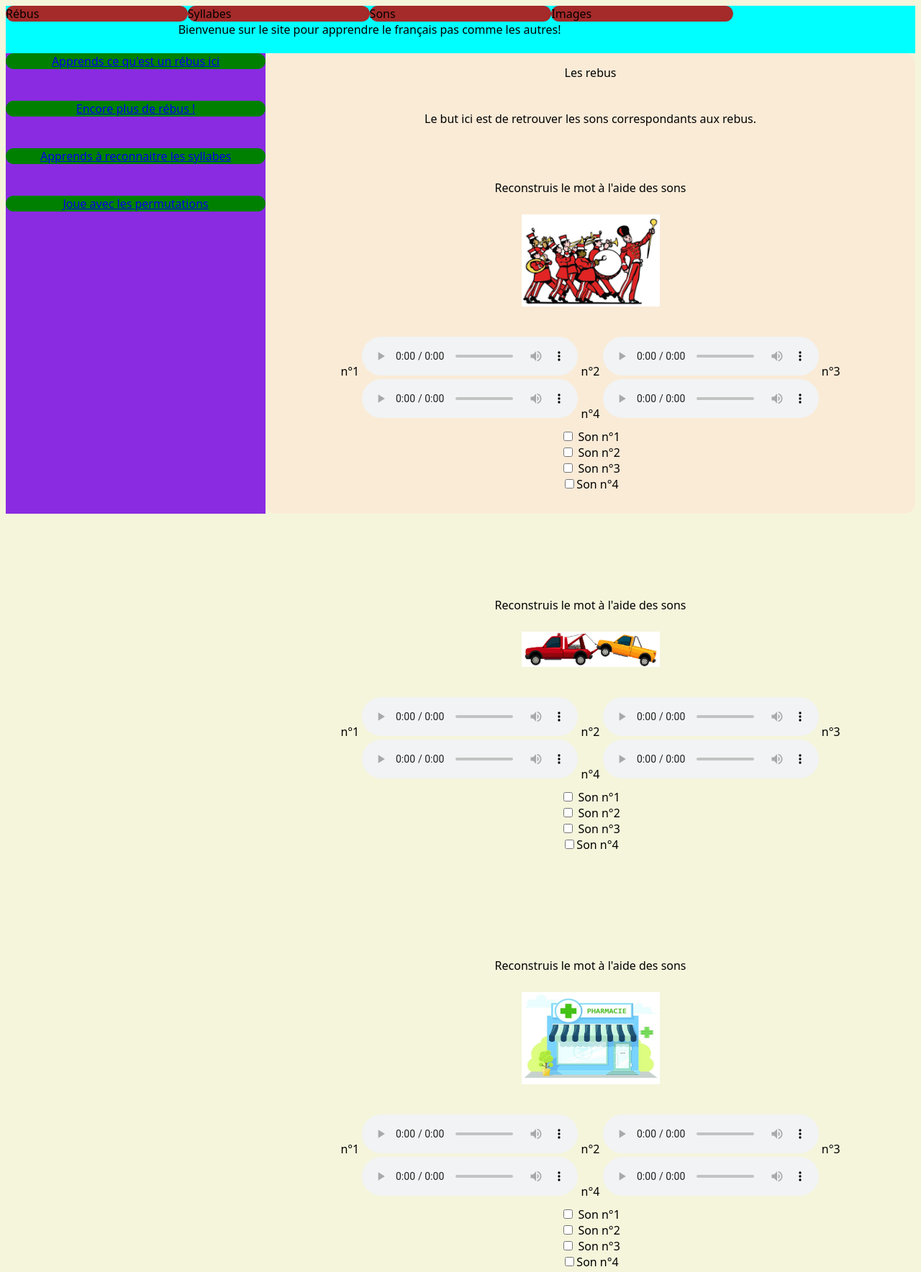
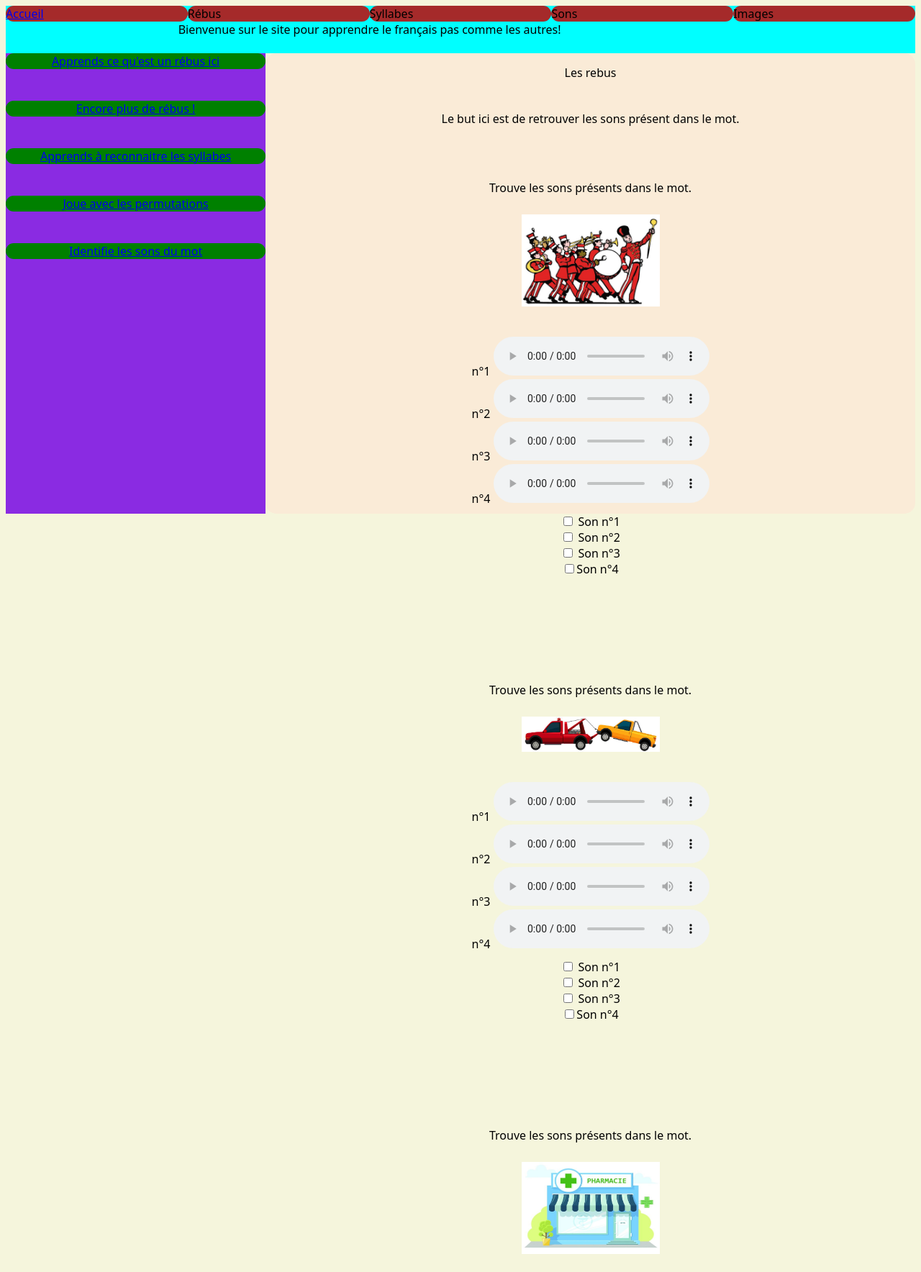
Before and after one commit to m4rt1nk4hn/Prog_web, a plain HTML site: page html/ex5.html in a window 1280 px wide. Shown: the top 1768 px of the page at 72% size. Drawn offline with Linux system fonts and the light colour scheme.

Commit message:
Add files via upload

```diff
--- a/html/ex5.html
+++ b/html/ex5.html
@@ -7,45 +7,50 @@
     </head>
     <body>
         <header>
-            <!-- Le header sera en haut de la page (et restera quand on déroulera la page ?) -->
+            <!-- Le header sera en haut de la page-->
              <nav class="nav-haut">
+				<div class="haut"><a href="../index.html">Accueil</a></div>
                 <div class="haut">Rébus</div>
                 <div class="haut">Syllabes</div>
                 <div class="haut">Sons</div>
                 <div class="haut">Images</div>
                 <div id="presentation">Bienvenue sur le site pour apprendre le français pas comme les autres!</div>
+
              </nav>
         </header>
         <main>
             <div id="blabla">
                 <p>Les rebus <br /></p>
-                <p>Le but ici est de retrouver les sons correspondants aux rebus.</p>
+                <p>Le but ici est de retrouver les sons présent dans le mot.</p>
 				<br/>
-
-				<p>Reconstruis le mot à l'aide des sons</p>
+		<!-- Première question -->
+				<p>Trouve les sons présents dans le mot.</p>
 				<img class="rebus" src="../images/image_12_fanfare_cle.jpg" alt="fanfare">
 				<br/>
 				<span class="reponses">
+		<!-- indiquation du numéro qui correspond à l'audio pour l'exercice-->
 					<span>n°1</span>
 						<audio controls>
 							<source src="../son/son_02_phare.mp3" type="audio/mpeg">
 						</audio>
-
+					<br/>
 					<span>n°2</span>
 						<audio controls>
 							<source src="../son/son_09_nez.mp3" type="audio/mpeg">
 						</audio>
-
+					<br/>
 					<span>n°3</span>
 						<audio controls>
 							<source src="../son/son_01_faon.mp3" type="audio/mpeg">
 						</audio>
-
+					<br/>
 					<span>n°4</span>
 						<audio controls>
 							<source src="../son/son_12_hotte.mp3" type="audio/mpeg">
 						</audio>
+					<br/>
 				</span>
+		<!-- mis en place de checkbox avec des id pour pouvoir récuperer les réponses-->
 				<span class="reponses">
 					<label><input type="checkbox" id="question1_phare"> Son n°1</label><br/>
 					<label><input type="checkbox" id="question1_nez"> Son n°2</label><br/>
@@ -53,7 +58,8 @@
 					<label><input type="checkbox" id="question1_hotte">Son n°4</label><br/>
 				</span>
 				<br/><br/><br/><br/><br/>
-				<p>Reconstruis le mot à l'aide des sons</p>
+		<!--Deuxième question-->
+				<p>Trouve les sons présents dans le mot.</p>
 				<img class="rebus" src="../images/image_15_depanner_cle.jpg" alt="depanner">
 				<br/>
 				<span class="reponses">
@@ -62,22 +68,24 @@
 						<audio controls>
 							<source src="../son/son_07_des.mp3" type="audio/mpeg">
 						</audio>
-
+					<br/>
 					<span>n°2</span>
 						<audio controls>
 							<source src="../son/son_08_pas.mp3" type="audio/mpeg">
 						</audio>
-
+					<br/>
 					<span>n°3</span>
 						<audio controls>
 							<source src="../son/son_04_mat.mp3" type="audio/mpeg">
 						</audio>
-
+					<br/>
 					<span>n°4</span>
 						<audio controls>
 							<source src="../son/son_09_nez.mp3" type="audio/mpeg">
 						</audio>
+					<br/>
 				</span>
+		<!--Checkbox pour les réponses -->
 				<span class="reponses">
 					<label><input type="checkbox" id="question2_des"> Son n°1</label><br/>
 					<label><input type="checkbox" id="question2_pas"> Son n°2</label><br/>
@@ -85,7 +93,8 @@
 					<label><input type="checkbox" id="question2_nez">Son n°4</label><br/>
 				</span>
 				<br/><br/><br/><br/><br/>
-				<p>Reconstruis le mot à l'aide des sons</p>
+		<!--Troisième questions-->
+				<p>Trouve les sons présents dans le mot.</p>
 				<img class="rebus" src="../images/image_11_pharmacie_cle.jpg" alt="carotte">
 
 				<br/>
@@ -95,22 +104,24 @@
 						<audio controls>
 							<source src="../son/son_02_phare.mp3" type="audio/mpeg">
 						</audio>
-
+					<br/>
 					<span>n°2</span>
 						<audio controls>
 							<source src="../son/son_01_faon.mp3" type="audio/mpeg">
 						</audio>
-
+					<br/>
 					<span>n°3</span>
 						<audio controls>
 							<source src="../son/son_05_scie.mp3" type="audio/mpeg">
 						</audio>
-
+					<br/>
 					<span>n°4</span>
 						<audio controls>
 							<source src="../son/son_04_mat.mp3" type="audio/mpeg">
 						</audio>
+					<br/>
 				</span>
+		<!--checkbox pour les réponses-->
 				<span class="reponses">
 					<label><input type="checkbox" id="question3_phare"> Son n°1</label><br/>
 					<label><input type="checkbox" id="question3_faon"> Son n°2</label><br/>
@@ -119,18 +130,20 @@
 				</span>
 				<br/><br/><br/><br/><br/>
 				<button id="bouton_fini" type="button">Terminer</button>
-				<a id="page_suivante" href="exercice_suivant.html" style="visibility: hidden;">Exercice suivant</a>
-
+				<a id="page_suivante" href="index.html" style="visibility: hidden;">Page d'accueil</a>
+				<!-- lien qui apparait si l'exercice est correctement effectuer-->
             </div>
 
 
 
             <nav class="nav-gauche">
-            <!-- Je verrai bien un menu à gauche pour naviguer... -->
+            <!-- Menu à gauche pour naviguer sur le site -->
                 <div class="categories"><a href="ex1.html">Apprends ce qu'est un rébus ici </a></div><br/><br/>
                 <div class="categories"><a href="ex2.html">Encore plus de rébus !</a></div><br/><br/>
                 <div class="categories"><a href="ex3.html">Apprends à reconnaitre les syllabes</a></div><br/><br/>
                 <div class="categories"><a href="ex4.html">Joue avec les permutations</a></div><br/><br/>
+				<div class="categories"><a href="ex5.html">	Identifie les sons du mot</a></div><br/><br/>
+
             <div></div>
             </nav>
         </main>
```
